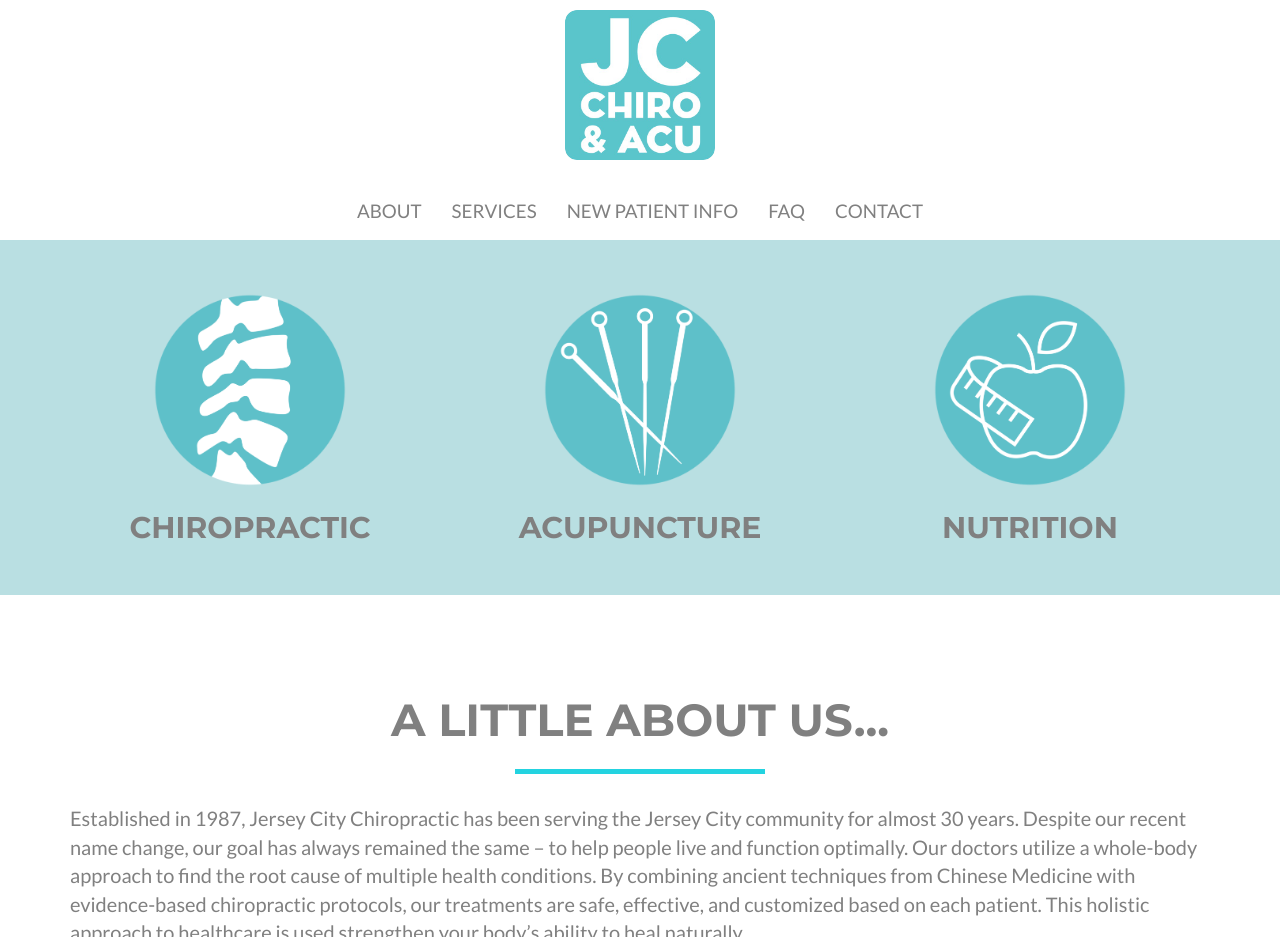
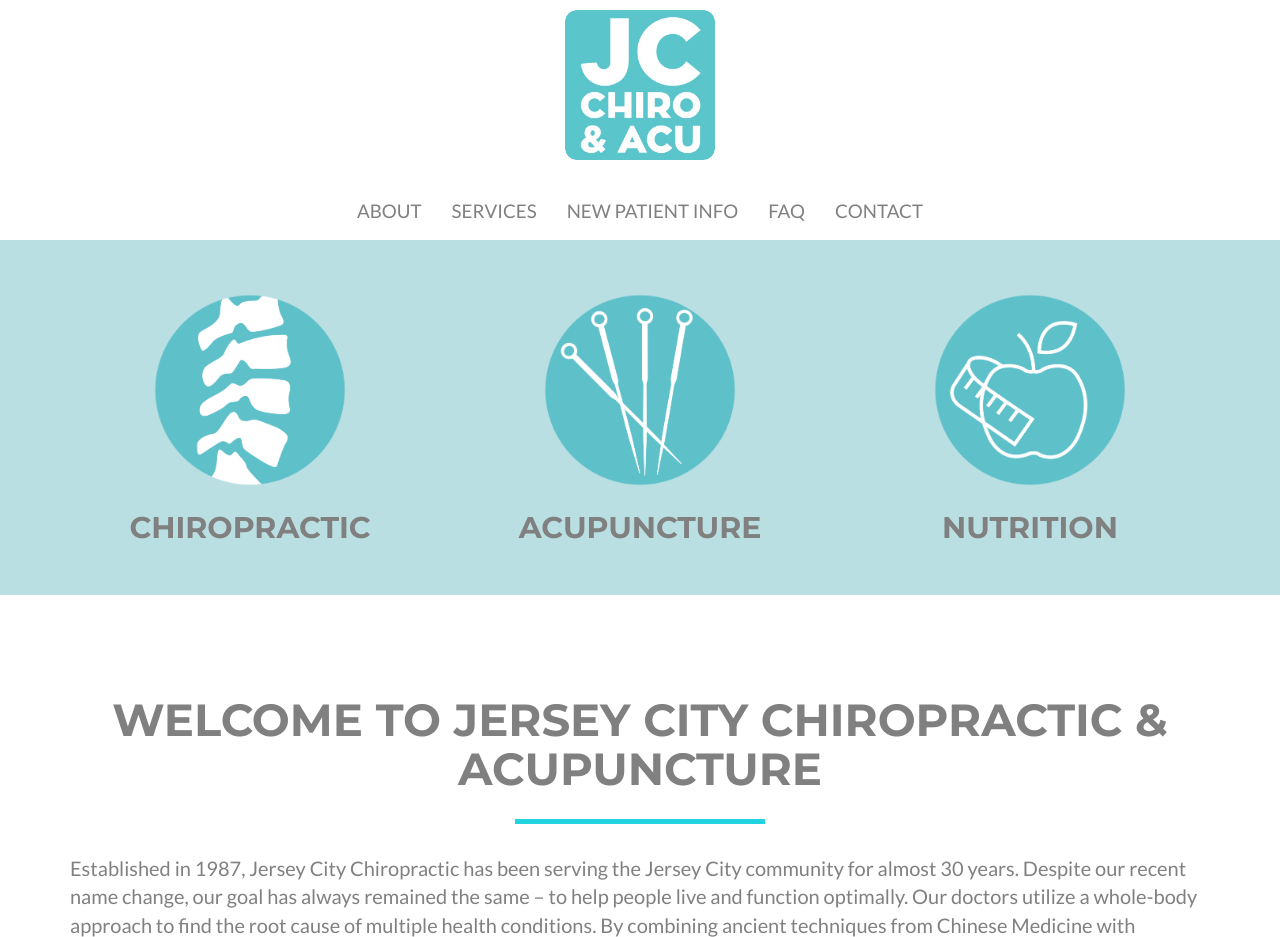
Before and after one commit to jcchiro/jcchiro.github.io, a Jekyll site: the page built from index.html, in a window 1280 px wide and 1400 px high. Shown: the top 937 px of the window. Built offline with Jekyll 4.4.1, drawn with Linux system fonts in a browser that asks for light colours; some of the changed text lies outside the part shown; grey boxes are pictures that could not be loaded.

Commit message:
Change about us to welcome to jcchiro

```diff
--- a/_includes/about.html
+++ b/_includes/about.html
@@ -3,31 +3,24 @@
         <div class="container">
             <div class="row">
                 <div class="col-lg-12 text-center">
-                    <h2 style="color: #808080;">a little about us...</h2>
+                    <h2 style="color: #808080;">Welcome to Jersey City Chiropractic & Acupuncture</h2>
                     <hr class="star-primary">
                 </div>
             </div>
             <div class="row">
                 <div class="col-lg-12">
-                    <p>Established in 1987, Jersey City Chiropractic has been serving the Jersey City community for almost 30 years. Despite our recent name change, our goal has always remained the same – to help people live and function optimally. Our doctors utilize a whole-body approach to find the root cause of multiple health conditions. By combining ancient techniques from Chinese Medicine with evidence-based chiropractic protocols, our treatments are safe, effective, and customized based on each patient. This holistic approach to healthcare is used strengthen your body’s ability to heal naturally.</p>
+                    <p>Established in 1987, Jersey City Chiropractic has been serving the Jersey City community for almost 30 years. Despite our recent name change, our goal has always remained the same – to help people live and function optimally. Our doctors utilize a whole-body approach to find the root cause of multiple health conditions. By combining ancient techniques from Chinese Medicine with evidence-based chiropractic protocols, our treatments are safe, effective, and customized based on each patient. This holistic approach to healthcare is used to strengthen your body’s ability to heal naturally.</p>
                 </div>
             </div>
             <div class="row">
-                <div class="col-xs-4 col-xs-offset-2">
-                  <figure class="figure">
-                    <img src="img/dr_dominique_bariso.jpg" class="figure-img img-responsive" alt="Dr. Dominique Bariso, DC, LAc" style="max-height: 450px;">
-                    <a style="color: #808080;" href="/drbariso">
-                      <figcaption class="figure-caption text-xs-center" style="text-align: center; font-size: x-large;">Dr. Dominique Bariso, DC, LAc</figcaption>
-                    </a>
-                  </figure>
+                <div class="col-xs-4">
+                  <img src="img/photos/129_jc_chiropractic.jpg" class="img-responsive" alt="cupping" style="max-height: 450px;">
                 </div>
                 <div class="col-xs-4">
-                  <figure class="figure">
-                    <img src="img/dr_maria_crincoli.jpg" class="figure-img img-responsive" alt="Dr. Maria Crincoli, DC" style="max-height: 450px;">
-                    <a style="color: #808080;" href="/drcrincoli">
-                      <figcaption class="figure-caption text-xs-center" style="text-align: center; font-size: x-large;">Dr. Maria Crincoli, DC</figcaption>
-                    </a>
-                  </figure>
+                  <img src="img/photos/143_jc_chiropractic.jpg" class="img-responsive" alt="acupuncture" style="max-height: 450px;">
+                </div>
+                <div class="col-xs-4">
+                  <img src="img/photos/073_jc_chiropractic.jpg" class="img-responsive" alt="chiropractic care" style="max-height: 450px;">
                 </div>
             </div>
         </div>
```
